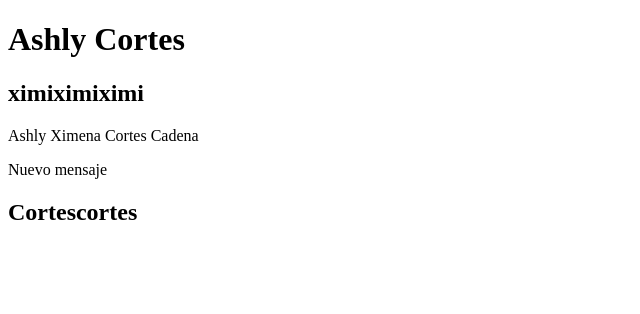
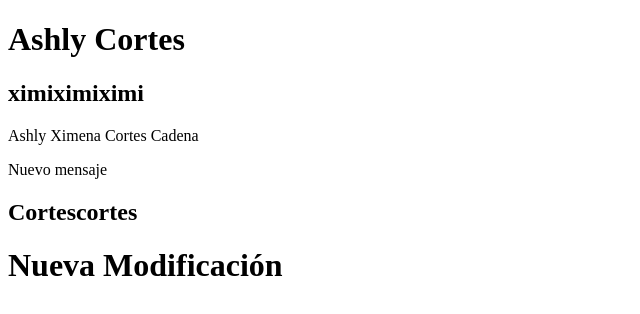
Before and after one commit to ashlyco/ProjecteEricTSDP2, a plain HTML site: page index.html in a window 1280 px wide. Shown: the whole page, without its empty margins (0-640 px from the left). Drawn offline with Linux system fonts and the light colour scheme.

Commit message:
Titol afegit

```diff
--- a/index.html
+++ b/index.html
@@ -16,6 +16,9 @@
     <h2>Cortescortes</h2>
 
 
+    <h1> Nueva Modificación</h1>
+
+
 
 </body>
 </html>
```
